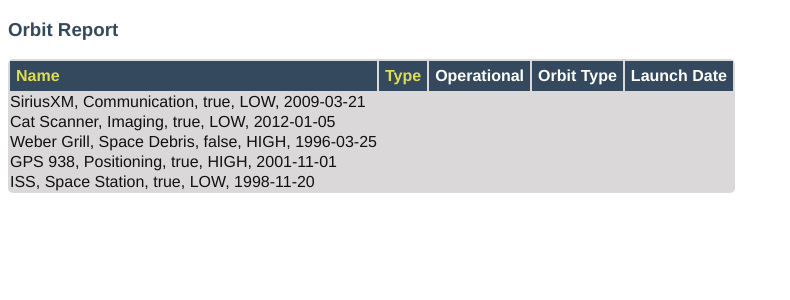
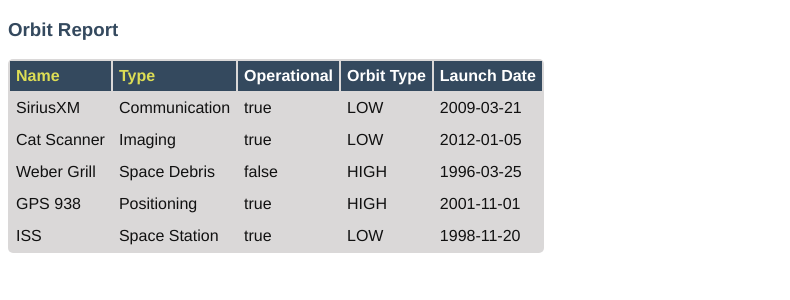
Before and after one commit to jomsiess/orbit-report, an Angular app: page / in a window 1280 px wide. Shown: the top 300 px of the page, without its empty margins (0-790 px from the left). Built offline with nearby package versions, Linux system fonts and the light colour scheme.

Commit message:
satellite of satellites

```diff
--- a/src/app/orbit-list/orbit-list.component.html
+++ b/src/app/orbit-list/orbit-list.component.html
@@ -9,6 +9,10 @@
    </tr>
    <!-- TODO: put <tr *ngFor=""></tr> here -->
    <tr *ngFor="let satellite of satellites">
-       {{ satellite.name }}, {{ satellite.type }}, {{ satellite.operational }}, {{ satellite.orbitType }}, {{ satellite.launchDate}}
+       <td>{{ satellite.name }}</td>
+       <td>{{ satellite.type }}</td>
+       <td>{{ satellite.operational }}</td>
+       <td>{{ satellite.orbitType }}</td>
+       <td>{{ satellite.launchDate}}</td>
    </tr>
 </table>
```
